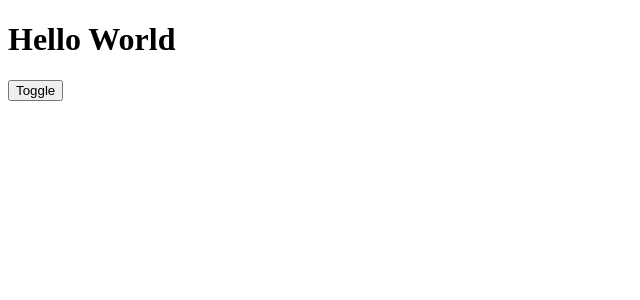
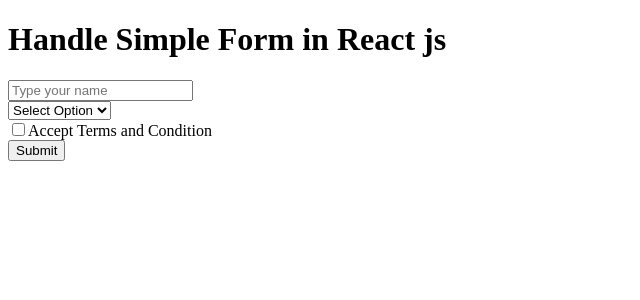
Before and after one commit to Krunal01/Practice, a React (Create React App) app: page / in a window 1280 px wide. Shown: the top 300 px of the page, without its empty margins (0-640 px from the left). Built offline with nearby package versions, Linux system fonts and the light colour scheme.

Commit message:
Simple Form using React js

```diff
--- /dev/null
+++ b/src/Simpleform.js
@@ -0,0 +1,48 @@
+import React, { useState } from "react";
+
+function Simpleform() {
+  const [name, setName] = useState("");
+  const [tnc, setTnc] = useState(false);
+  const [like, setLike] = useState("");
+
+  function getFormData(e) {
+    console.log(name, like, tnc);
+    e.preventDefault();
+  }
+  return (
+    <div>
+      <h1>Handle Simple Form in React js</h1>
+      <form onSubmit={getFormData}>
+        <input
+          type="text"
+          placeholder="Type your name"
+          onChange={(e) => {
+            setName(e.target.value);
+          }}
+        />
+        <br />
+        <select
+          onChange={(e) => {
+            setLike(e.target.value);
+          }}
+        >
+          <option>Select Option</option>
+          <option>Marvel</option>
+          <option>DC</option>
+        </select>
+        <br />
+        <input
+          type="Checkbox"
+          onChange={(e) => {
+            setTnc(e.target.checked);
+          }}
+        />
+        <span>Accept Terms and Condition</span>
+        <br />
+        <button type="submit">Submit</button>
+      </form>
+    </div>
+  );
+}
+
+export default Simpleform;
--- a/src/index.js
+++ b/src/index.js
@@ -1,7 +1,8 @@
 import React from "react";
 import ReactDOM from "react-dom";
+import Simpleform from "./Simpleform";
 // import App from "./App";
-import Toggle from "./Toggle";
+// import Toggle from "./Toggle";
 // import Apps from "./Apps";
 // import usecustom from "./Usecustom";
 // import Student from "./Student";
@@ -22,4 +23,4 @@ import Toggle from "./Toggle";
 //   <Student name="Rahul" subject="OS" />,
 //   document.getElementById("root")
 // );
-ReactDOM.render(<Toggle />, document.getElementById("root"));
+ReactDOM.render(<Simpleform />, document.getElementById("root"));
```
